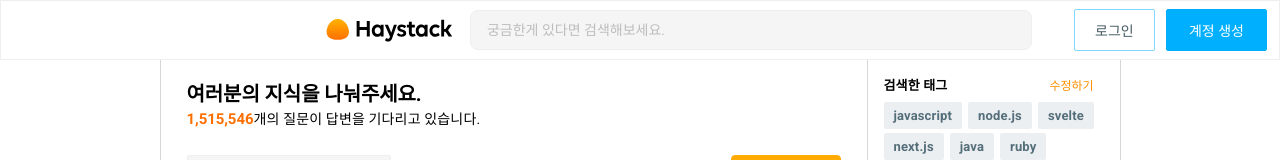
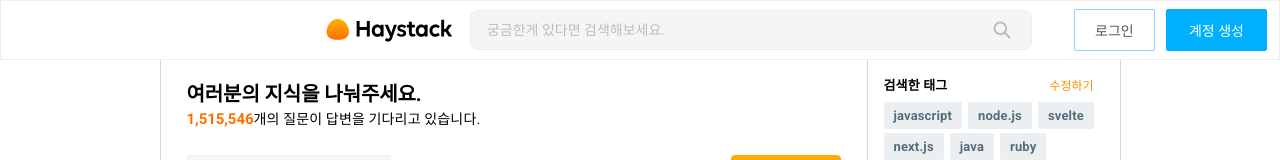
Before and after one commit to undetermined-team/qna-frontend, a Next.js app: page / in a window 1280 px wide. Shown: the top 160 px of the page. Built offline with nearby package versions, Linux system fonts and the light colour scheme; a web font is replaced by a local one.

Commit message:
feat: SearchIcon 컴포넌트화

```diff
--- a/components/organisms/Nav/index.tsx
+++ b/components/organisms/Nav/index.tsx
@@ -39,7 +39,9 @@ const Nav: React.FC = () => {
 
         <SearchInputWrapper>
           <SearchInput type="search" placeholder="궁금한게 있다면 검색해보세요." />
-          <SearchIconButton>{SearchIcon}</SearchIconButton>
+          <SearchIconButton>
+            <SearchIcon />
+          </SearchIconButton>
         </SearchInputWrapper>
 
         <nav>
```
